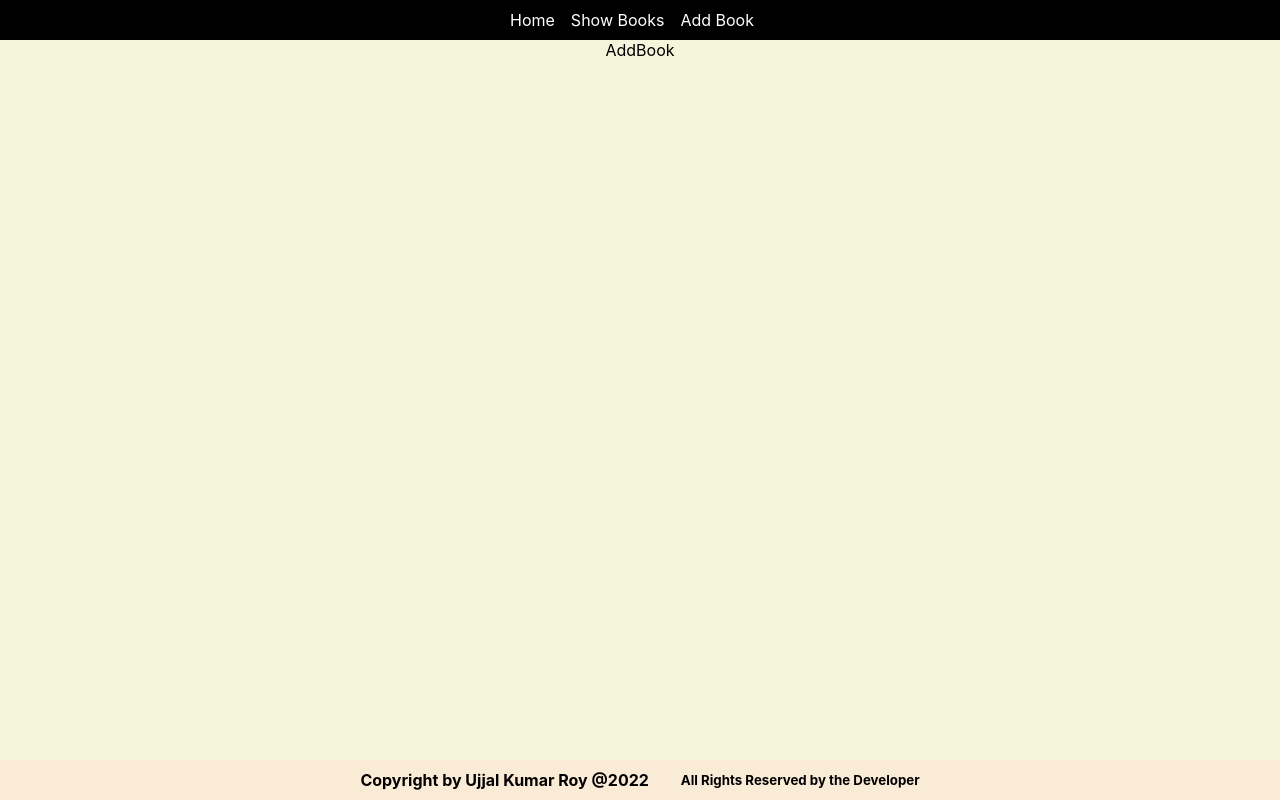
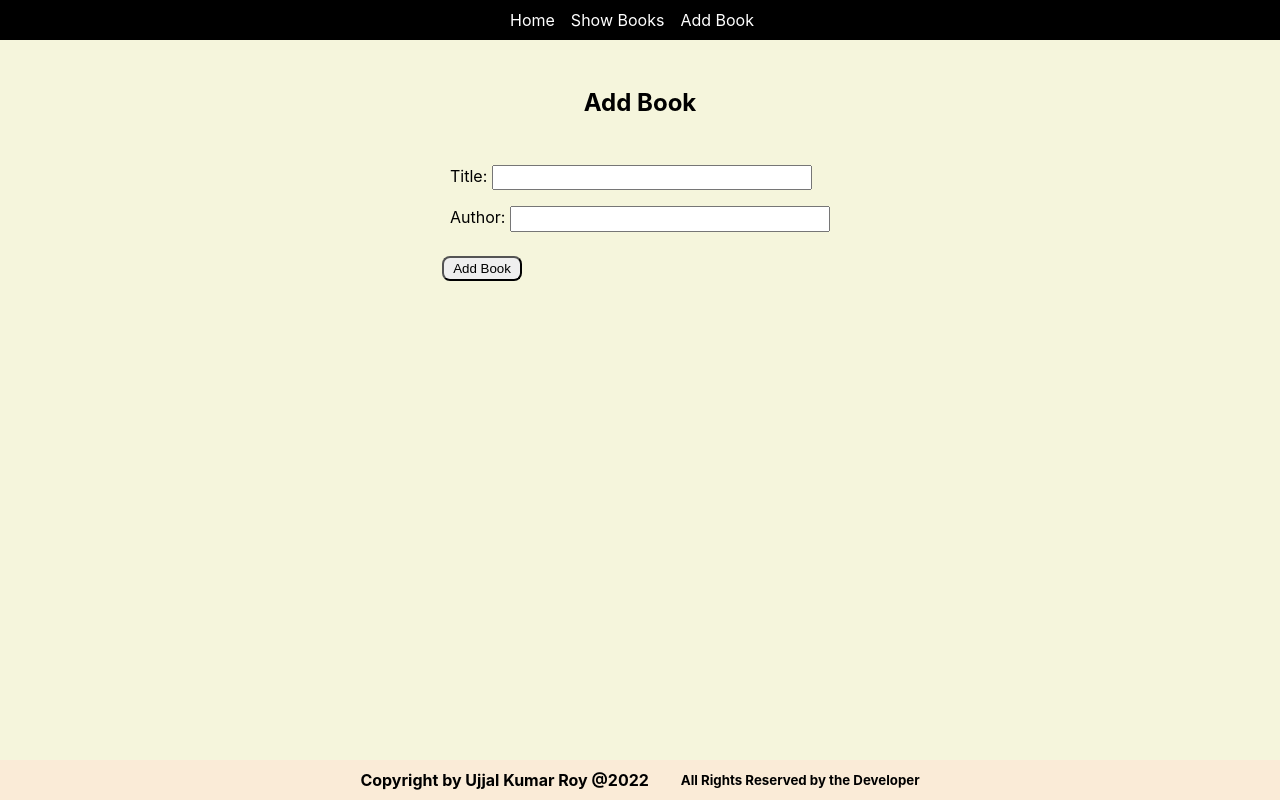
Before and after one commit to Ujjal-ENG/crud_app_redux, a React (Create React App) app: page /add-book in a window 1280 px wide. Built offline with nearby package versions, Linux system fonts and the light colour scheme.

Commit message:
manay kinds of thing done

```diff
--- a/src/features/books/AddBook.jsx
+++ b/src/features/books/AddBook.jsx
@@ -1,9 +1,48 @@
-import React from 'react'
+import React from "react";
+import { useState } from "react";
+import { useSelector } from "react-redux";
 
 const AddBook = () => {
+  const [title, setTitle] = useState("");
+  const [author, setAuthor] = useState("");
+
+  const numberofBooks = useSelector((state) => state.booksReducer.books.length);
+
+  const handleSubmit = (e) => {
+    e.preventDefault();
+    const book = { id: numberofBooks + 1, title, author };
+  };
   return (
-    <div>AddBook</div>
-  )
-}
+    <div>
+      <h2>Add Book</h2>
+      <form onSubmit={handleSubmit}>
+        <div className="form-field">
+          <label htmlFor="title">Title: </label>
+          <input
+            type="text"
+            id="title"
+            name="title"
+            value={title}
+            onChange={(e) => setTitle(e.target.value)}
+            required
+          />
+        </div>
 
-export default AddBook
+        <div className="form-field">
+          <label htmlFor="Author">Author: </label>
+          <input
+            type="text"
+            id="Author"
+            name="Author"
+            value={author}
+            onChange={(e) => setAuthor(e.target.value)}
+            required
+          />
+        </div>
+        <button type="submit">Add Book</button>
+      </form>
+    </div>
+  );
+};
+
+export default AddBook;
```
